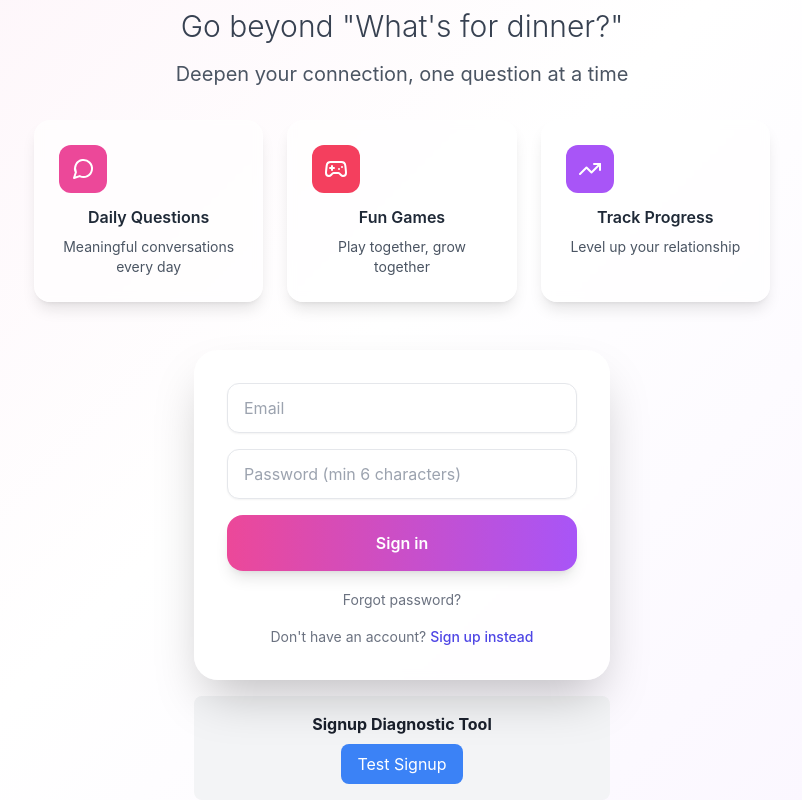
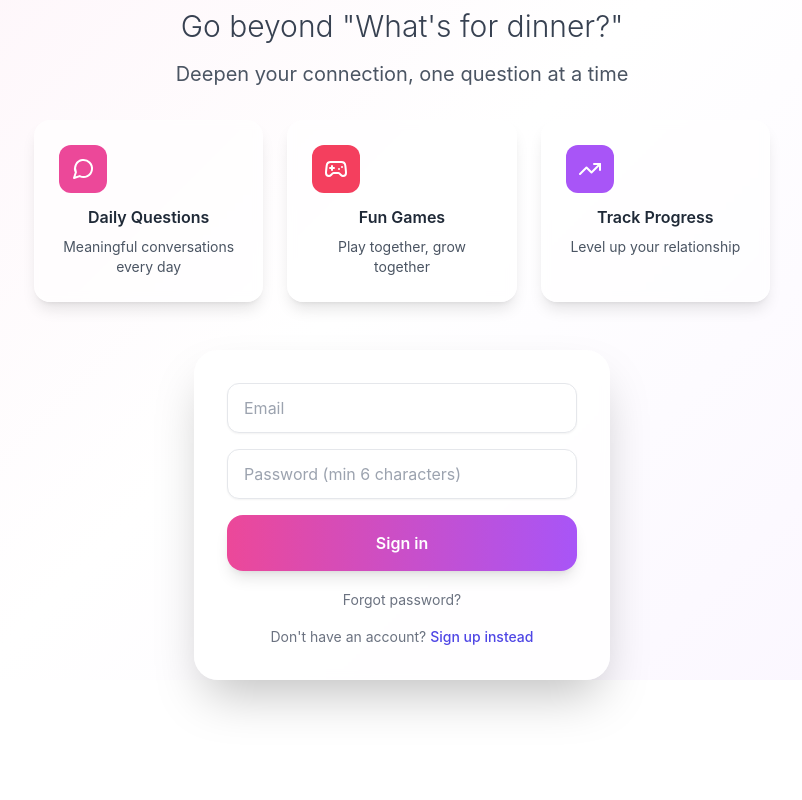
Before and after one commit to VinoGram/echo-couples-connection-app, a React (Vite) app in the folder frontend/: page / in a window 1280 px wide. Shown: the part 184-984 px from the top of the page, without its empty margins (238-1040 px from the left). After the commit the page ends 864 px from the top, so only its background shows below. Built offline with nearby package versions, Linux system fonts and the light colour scheme.

Commit message:
Fix Render timeout issue - remove diagnostic tool, add 60s timeout, show loading message

```diff
--- a/frontend/src/App.tsx
+++ b/frontend/src/App.tsx
@@ -5,7 +5,6 @@ import { Toaster } from "sonner";
 import { useState, useEffect } from "react";
 import { Dashboard } from "./components/Dashboard";
 import { CoupleSetup } from "./components/CoupleSetup";
-import { SignupDiagnostic } from "./components/SignupDiagnostic";
 import { api } from "./lib/api";
 import { Heart, MessageCircle, Gamepad2, TrendingUp } from "lucide-react";
 
@@ -237,9 +236,6 @@ function Content({ isAuthenticated, couple, loading, handleLogin, setCouple, sho
               <div className="bg-white/80 backdrop-blur-sm rounded-2xl sm:rounded-3xl p-6 sm:p-8 shadow-2xl border border-white/20">
                 <SignInForm onLogin={handleLogin} />
               </div>
-              <div className="mt-4">
-                <SignupDiagnostic />
-              </div>
             </div>
           </div>
         </div>
--- a/frontend/src/SignInForm.tsx
+++ b/frontend/src/SignInForm.tsx
@@ -120,8 +120,13 @@ export function SignInForm({ onLogin }: SignInFormProps) {
           </div>
         )}
         <button className="auth-button" type="submit" disabled={submitting}>
-          {flow === "signIn" ? "Sign in" : "Sign up"}
+          {submitting ? (flow === "signIn" ? "Signing in..." : "Creating account...") : (flow === "signIn" ? "Sign in" : "Sign up")}
         </button>
+        {submitting && (
+          <div className="text-center text-sm text-gray-600">
+            Please wait, this may take up to 30 seconds...
+          </div>
+        )}
 
         {flow === "signIn" && (
           <div className="text-center">
--- a/frontend/src/components/SignupDiagnostic.tsx
+++ /dev/null
@@ -1,60 +0,0 @@
-import { useState } from 'react';
-import { api } from '../lib/api';
-
-export function SignupDiagnostic() {
-  const [testResult, setTestResult] = useState<string>('');
-  const [testing, setTesting] = useState(false);
-
-  const testSignup = async () => {
-    setTesting(true);
-    setTestResult('Testing signup functionality...');
-
-    try {
-      // Test 1: Check if backend is reachable
-      setTestResult('1. Testing backend connection...');
-      const healthResponse = await fetch('https://echo-backend-pml9.onrender.com/health');
-      if (!healthResponse.ok) {
-        throw new Error('Backend health check failed');
-      }
-
-      // Test 2: Try to register with a test user
-      setTestResult('2. Testing user registration...');
-      const testEmail = `test_${Date.now()}@example.com`;
-      const testUsername = `test_${Date.now()}`;
-      const testPassword = 'testpass123';
-
-      try {
-        const result = await api.register(testEmail, testPassword, testUsername);
-        setTestResult(`✅ Signup working! Created user: ${result.user.email}`);
-      } catch (error: any) {
-        if (error.message.includes('User already exists')) {
-          setTestResult('✅ Signup endpoint working (test user already exists)');
-        } else {
-          setTestResult(`❌ Signup failed: ${error.message}`);
-        }
-      }
-    } catch (error: any) {
-      setTestResult(`❌ Connection failed: ${error.message}`);
-    } finally {
-      setTesting(false);
-    }
-  };
-
-  return (
-    <div className="p-4 bg-gray-100 rounded-lg">
-      <h3 className="font-bold mb-2">Signup Diagnostic Tool</h3>
-      <button
-        onClick={testSignup}
-        disabled={testing}
-        className="bg-blue-500 text-white px-4 py-2 rounded hover:bg-blue-600 disabled:opacity-50"
-      >
-        {testing ? 'Testing...' : 'Test Signup'}
-      </button>
-      {testResult && (
-        <div className="mt-4 p-3 bg-white rounded border">
-          <pre className="text-sm">{testResult}</pre>
-        </div>
-      )}
-    </div>
-  );
-}
--- a/frontend/src/lib/api.ts
+++ b/frontend/src/lib/api.ts
@@ -26,20 +26,16 @@ class ApiClient {
       ...options.headers,
     }
 
-    console.log(`Making request to: ${url}`, { method: options.method || 'GET', body: options.body })
-
     const response = await fetch(url, {
       ...options,
       headers,
+      signal: AbortSignal.timeout(60000), // 60 second timeout
     })
-
-    console.log(`Response status: ${response.status}`, response.statusText)
 
     if (!response.ok) {
       const errorText = await response.text()
       console.error(`API Error ${response.status}:`, errorText)
 
-      // Try to parse error as JSON for better error messages
       try {
         const errorJson = JSON.parse(errorText)
         throw new Error(errorJson.error || errorText)
```
